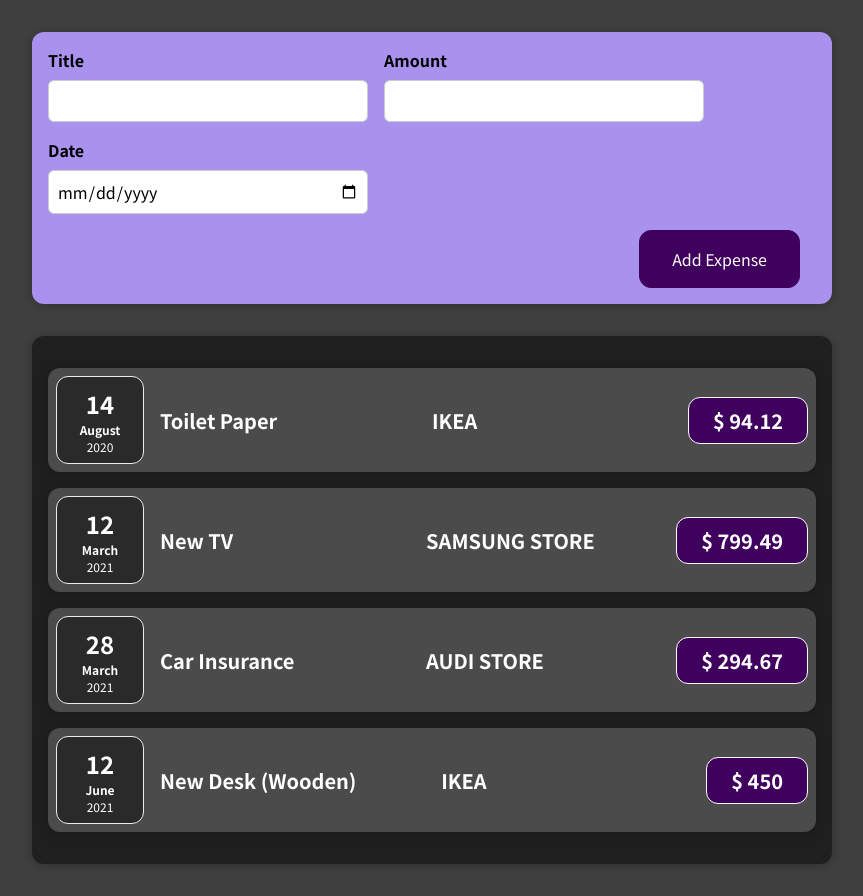
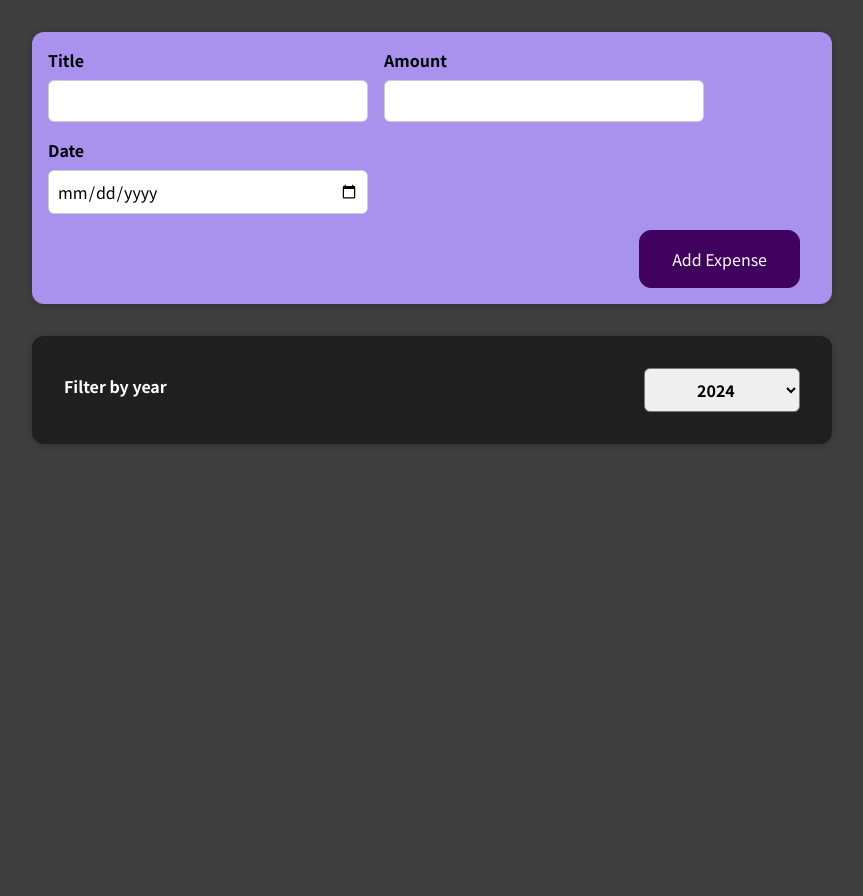
Before and after one commit to AkhilBasnotra/advance-react, a React (Create React App) app: page / in a window 1280 px wide. Shown: the whole page, without its empty margins (208-1071 px from the left). After the commit the page ends 800 px from the top, so only its background shows below. Built offline with nearby package versions, Linux system fonts and the light colour scheme.

Commit message:
added filter functionality

```diff
--- a/src/App.js
+++ b/src/App.js
@@ -1,8 +1,7 @@
 import { useState } from "react";
-import ExpenseItem from "./components/ExpenseItem";
 import "./components/expenses.css";
-import Card from "./components/Card";
 import NewExpense from "./NewExpense/NewExpense";
+import Expenses from "./components/Expenses";
 
 function App() {
   const [expenses, setExpenses] = useState([
@@ -10,7 +9,7 @@
       id: "e1",
       title: "Toilet Paper",
       amount: 94.12,
-      date: new Date(2020, 7, 14),
+      date: new Date(2021, 7, 14),
       LocationOfExpenditure: "IKEA",
     },
     {
@@ -24,14 +23,14 @@
       id: "e3",
       title: "Car Insurance",
       amount: 294.67,
-      date: new Date(2021, 2, 28),
+      date: new Date(2022, 2, 28),
       LocationOfExpenditure: "AUDI STORE",
     },
     {
       id: "e4",
       title: "New Desk (Wooden)",
       amount: 450,
-      date: new Date(2021, 5, 12),
+      date: new Date(2023, 5, 12),
       LocationOfExpenditure: "IKEA",
     },
   ]);
@@ -44,18 +43,7 @@
   return (
     <div>
       <NewExpense onAddExpense={addExpenseHandler} />
-      <Card className="expenses">
-        {/* <h2>Expense Tracker</h2> */}
-        {expenses.map((expense) => (
-          <ExpenseItem
-            key={expense.id}
-            title={expense.title}
-            amount={expense.amount}
-            date={expense.date}
-            location={expense.LocationOfExpenditure}
-          />
-        ))}
-      </Card>
+      <Expenses items={expenses} />
     </div>
   );
 }
--- /dev/null
+++ b/src/components/ExpenseFilter.css
@@ -0,0 +1,24 @@
+.expenses-filter {
+  color: white;
+  padding: 0 1rem;
+}
+
+.expenses-filter__control {
+  display: flex;
+  width: 100%;
+  align-items: center;
+  justify-content: space-between;
+  margin: 1rem 0;
+}
+
+.expenses-filter label {
+  font-weight: bold;
+  margin-bottom: 0.5rem;
+}
+
+.expenses-filter select {
+  font: inherit;
+  padding: 0.5rem 3rem;
+  font-weight: bold;
+  border-radius: 6px;
+}
--- /dev/null
+++ b/src/components/ExpenseFilter.js
@@ -0,0 +1,25 @@
+import React from "react";
+
+import "./ExpenseFilter.css";
+
+const ExpensesFilter = (props) => {
+  const dropdownChangeHandler = (e) => {
+    props.onChangeFilter(e.target.value);
+  };
+
+  return (
+    <div className="expenses-filter">
+      <div className="expenses-filter__control">
+        <label>Filter by year</label>
+        <select onChange={dropdownChangeHandler}>
+          <option value="2024">2024</option>
+          <option value="2023">2023</option>
+          <option value="2022">2022</option>
+          <option value="2021">2021</option>
+        </select>
+      </div>
+    </div>
+  );
+};
+
+export default ExpensesFilter;
--- /dev/null
+++ b/src/components/Expenses.js
@@ -0,0 +1,40 @@
+import { useState } from "react";
+import Card from "./Card";
+import ExpenseItem from "./ExpenseItem";
+import ExpenseFilter from "./ExpenseFilter";
+import "./expenses.css";
+
+let Expenses = (props) => {
+  const [filteredYear, setFilteredYear] = useState("2024");
+
+  const filterChangeHandler = (selectedYear) => {
+    setFilteredYear(selectedYear);
+  };
+
+  const filteredExpenses = props.items.filter((expense) => {
+    return expense.date.getFullYear().toString() === filteredYear;
+  });
+
+  return (
+    <div>
+      <Card className="expenses">
+        <ExpenseFilter
+          selected={filteredYear}
+          onChangeFilter={filterChangeHandler}
+        />
+        {/* <h2>Expense Tracker</h2> */}
+        {filteredExpenses.map((expense) => (
+          <ExpenseItem
+            key={expense.id}
+            title={expense.title}
+            amount={expense.amount}
+            date={expense.date}
+            location={expense.LocationOfExpenditure}
+          />
+        ))}
+      </Card>
+    </div>
+  );
+};
+
+export default Expenses;
```
